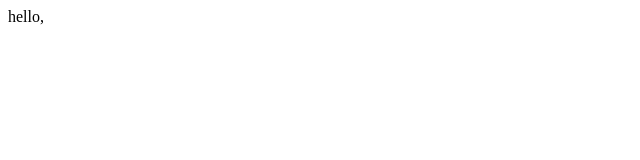
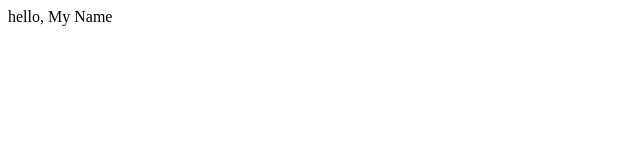
Before and after one commit to sureshsingam/LearnJavascriptMobileApp, a plain HTML site: page 01 hello world JS/index.html in a window 1280 px wide. Shown: the full height of the page, 0-640 px from the left. Drawn offline with Linux system fonts and the light colour scheme.

Commit message:
Added, "My Name" to test commit to Git hub using Aptana Studio with "Team" option configured

```diff
--- a/01 hello world JS/index.html
+++ b/01 hello world JS/index.html
@@ -1,7 +1,7 @@
 <html>
 	<head></head>
 	<body>
-		hello,
+		hello, My Name
 		<script src="js/script.js"></script>
 	</body>
 </html>
```
